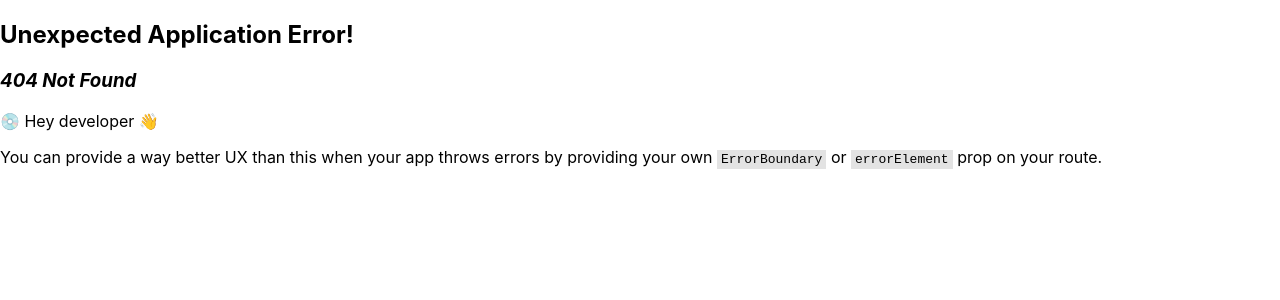
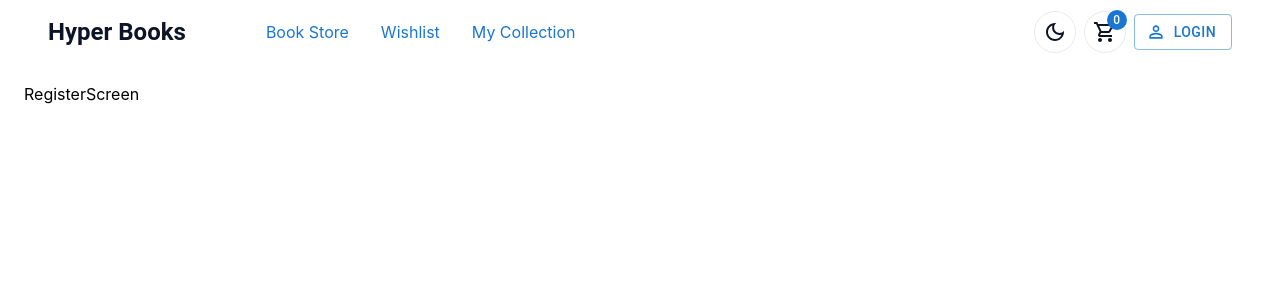
Before and after one commit to Jon-Felipe/hyperbooks, a React (Vite) app: page /register in a window 1280 px wide. Before the commit this address had no page. Shown: the top 300 px of the page. Built offline with nearby package versions, Linux system fonts and the light colour scheme.

Commit message:
register screen initialize

```diff
--- a/src/main.tsx
+++ b/src/main.tsx
@@ -13,6 +13,7 @@ import {
 import HomeScreen from './screens/HomeScreen.tsx';
 import BookScreen from './screens/BookScreen.tsx';
 import LoginScreen from './screens/LoginScreen.tsx';
+import RegisterScreen from './screens/RegisterScreen.tsx';
 
 const router = createBrowserRouter(
   createRoutesFromElements(
@@ -20,6 +21,7 @@ const router = createBrowserRouter(
       <Route index={true} path='/' element={<HomeScreen />} />
       <Route path='/book/:id' element={<BookScreen />} />
       <Route path='/login' element={<LoginScreen />} />
+      <Route path='/register' element={<RegisterScreen />} />
     </Route>
   )
 );
--- /dev/null
+++ b/src/screens/RegisterScreen.tsx
@@ -0,0 +1,9 @@
+import React from 'react';
+
+type Props = {};
+
+function RegisterScreen({}: Props) {
+  return <div>RegisterScreen</div>;
+}
+
+export default RegisterScreen;
```
